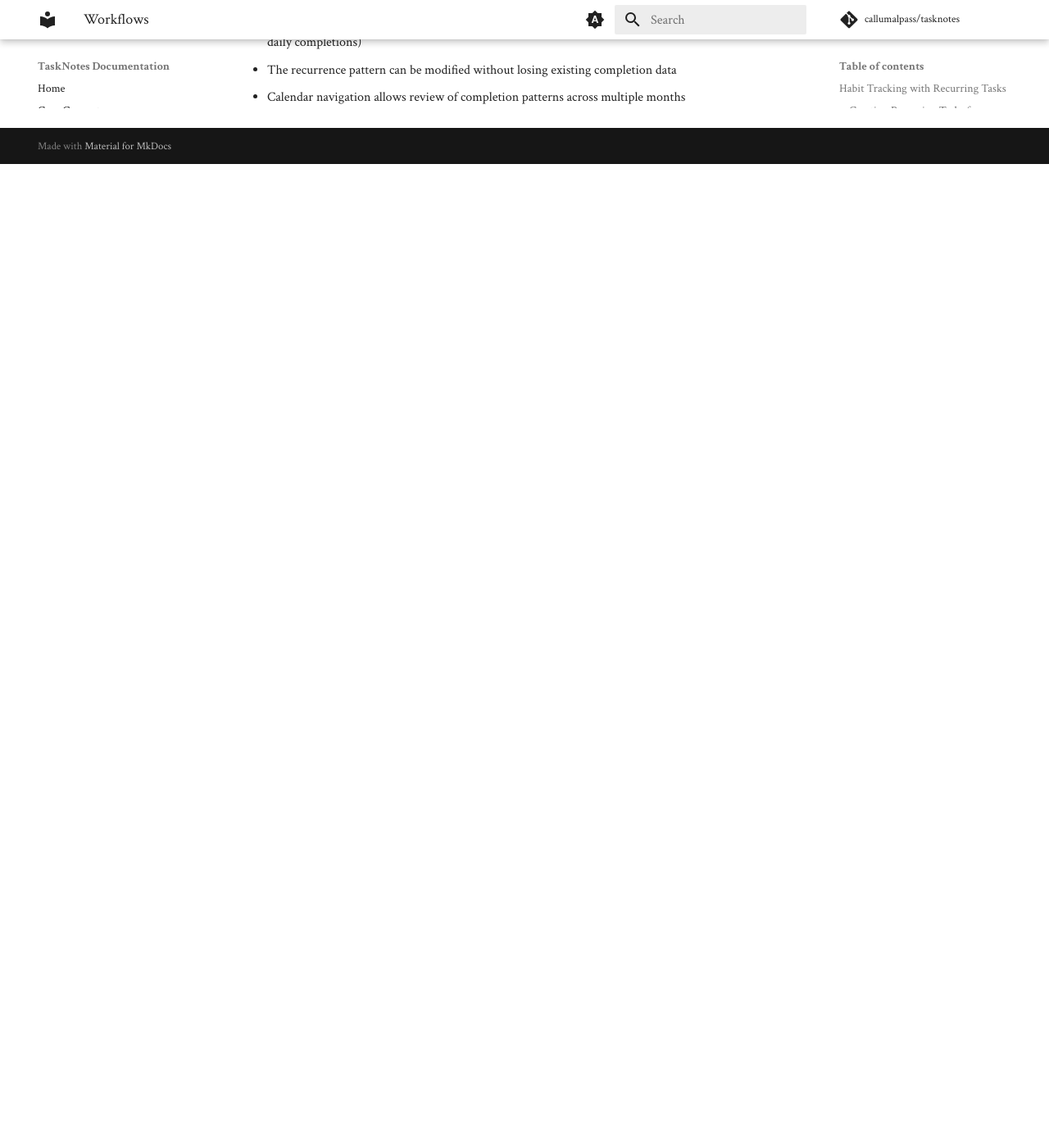
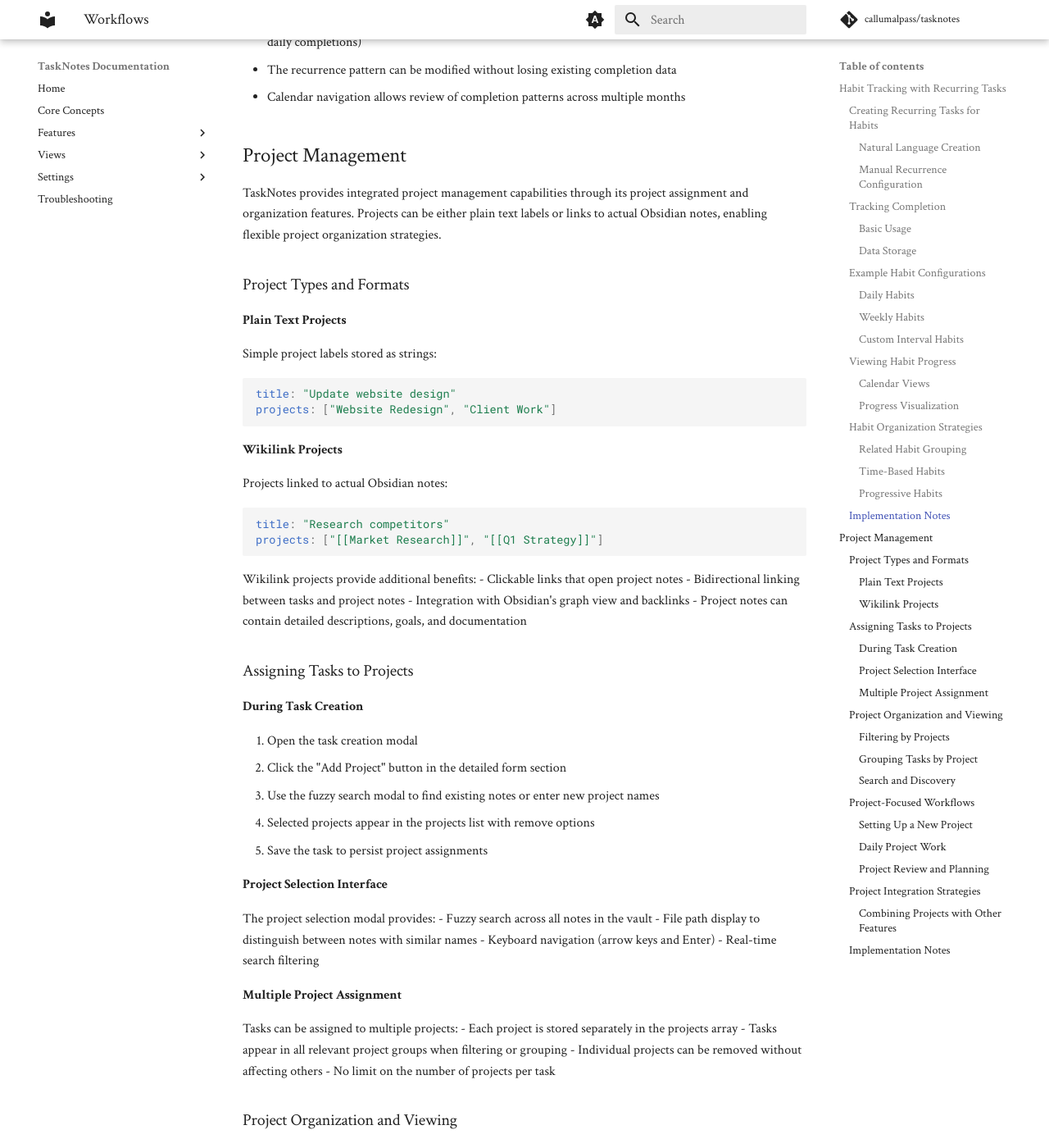
Before and after one commit to thisisthedave/tasknotes, an MkDocs documentation site: the page built from docs/workflows.md, in a window 1280 px wide and 1400 px high, scrolled down 3470 px. Shown: the whole window at 82% size. Built offline with MkDocs 1.6.1 and Material for MkDocs 9.7.7, drawn with Linux system fonts in a browser that asks for light colours; comment, search, counter and statistics services are not loaded; before the commit the page ends 3670 px from its top, so only the background shows below that; some of the changed text lies outside the part shown.

````diff
--- a/docs/workflows.md
+++ b/docs/workflows.md
@@ -139,3 +139,158 @@ Habits can be modified over time by editing the recurrence pattern:
 - Completion tracking is independent of task status (a recurring task can remain "open" while tracking daily completions)
 - The recurrence pattern can be modified without losing existing completion data
 - Calendar navigation allows review of completion patterns across multiple months
+
+## Project Management
+
+TaskNotes provides integrated project management capabilities through its project assignment and organization features. Projects can be either plain text labels or links to actual Obsidian notes, enabling flexible project organization strategies.
+
+### Project Types and Formats
+
+#### Plain Text Projects
+Simple project labels stored as strings:
+```yaml
+title: "Update website design"
+projects: ["Website Redesign", "Client Work"]
+```
+
+#### Wikilink Projects
+Projects linked to actual Obsidian notes:
+```yaml
+title: "Research competitors"
+projects: ["[[Market Research]]", "[[Q1 Strategy]]"]
+```
+
+Wikilink projects provide additional benefits:
+- Clickable links that open project notes
+- Bidirectional linking between tasks and project notes
+- Integration with Obsidian's graph view and backlinks
+- Project notes can contain detailed descriptions, goals, and documentation
+
+### Assigning Tasks to Projects
+
+#### During Task Creation
+1. Open the task creation modal
+2. Click the "Add Project" button in the detailed form section
+3. Use the fuzzy search modal to find existing notes or enter new project names
+4. Selected projects appear in the projects list with remove options
+5. Save the task to persist project assignments
+
+#### Project Selection Interface
+The project selection modal provides:
+- Fuzzy search across all notes in the vault
+- File path display to distinguish between notes with similar names
+- Keyboard navigation (arrow keys and Enter)
+- Real-time search filtering
+
+#### Multiple Project Assignment
+Tasks can be assigned to multiple projects:
+- Each project is stored separately in the projects array
+- Tasks appear in all relevant project groups when filtering or grouping
+- Individual projects can be removed without affecting others
+- No limit on the number of projects per task
+
+### Project Organization and Viewing
+
+#### Filtering by Projects
+Use the FilterBar to show only tasks from specific projects:
+1. Open the advanced filters panel
+2. Select one or more projects from the checkbox list
+3. Tasks are filtered in real-time to show only selected projects
+4. Combine project filters with status, priority, and date filters
+
+#### Grouping Tasks by Project
+Organize views by grouping tasks by their project assignments:
+- **Task List View**: Group tasks under project headings
+- **Kanban View**: Create columns for each project
+- **Mixed Project Tasks**: Tasks with multiple projects appear in each relevant group
+- **Unassigned Tasks**: Tasks without projects appear in a "No Project" group
+
+#### Search and Discovery
+Projects are included in search functionality:
+- Search for project names to find related tasks
+- Use project-specific searches to focus on particular initiatives
+- Combine text search with project filtering for precise results
+
+### Project-Focused Workflows
+
+#### Setting Up a New Project
+1. **Create Project Note** (for wikilink projects):
+   - Create a new note in Obsidian for the project
+   - Add project description, goals, and relevant information
+   - Consider using a consistent naming convention
+
+2. **Configure Default Projects**:
+   - Set default projects in task creation settings
+   - New tasks will automatically include specified projects
+   - Useful for focused project work periods
+
+3. **Project Organization**:
+   - Use folders to organize project notes hierarchically
+   - Create project templates for consistent structure
+   - Link related project notes together
+
+#### Daily Project Work
+1. **Filter by Current Project**:
+   - Use FilterBar to show only current project tasks
+   - Focus on specific project work without distractions
+   - Switch between projects using saved filter presets
+
+2. **Project Progress Tracking**:
+   - Group tasks by project to see progress across initiatives
+   - Use status filters to identify blocked or completed work
+   - Review overdue tasks within specific projects
+
+3. **Cross-Project Task Management**:
+   - Assign tasks to multiple projects when work spans initiatives
+   - Use contexts and tags alongside projects for additional organization
+   - Track dependencies between projects through linked notes
+
+#### Project Review and Planning
+1. **Project Dashboard Creation**:
+   - Create project notes with embedded queries showing related tasks
+   - Use Obsidian's dataview plugin to create project dashboards
+   - Link to task files from project notes for easy navigation
+
+2. **Project-Based Time Tracking**:
+   - Filter time tracking reports by project
+   - Use project assignment with Pomodoro sessions
+   - Analyze time spent across different projects
+
+3. **Project Completion Workflows**:
+   - Review all project tasks before marking projects complete
+   - Archive or reorganize completed project tasks
+   - Update project notes with outcomes and lessons learned
+
+### Project Integration Strategies
+
+#### Combining Projects with Other Features
+
+**Projects + Contexts**:
+```yaml
+title: "Prepare presentation slides"
+projects: ["[[Q4 Planning]]"]
+contexts: ["@computer", "@office"]
+```
+Use contexts to specify where or how project work happens.
+
+**Projects + Tags**:
+```yaml
+title: "Review budget proposal"
+projects: ["[[Budget Planning]]"]
+tags: ["#review", "#finance"]
+```
+Use tags for cross-cutting themes that span multiple projects.
+
+**Projects + Time Management**:
+- Schedule project work using due dates and scheduled dates
+- Track time spent on projects using time tracking features
+- Use Pomodoro sessions focused on specific project work
+
+### Implementation Notes
+
+- Projects are stored as arrays in task frontmatter
+- Wikilink projects must reference existing notes or will display as plain text
+- Project filtering uses exact name matching (case-sensitive)
+- Project selection modal searches note titles and file paths
+- Tasks with multiple projects appear in all relevant filtered views
+- Project links in task displays open the referenced notes when clicked
````
Also changed, not shown: other parts of docs/workflows.md (+1 -1 lines).
